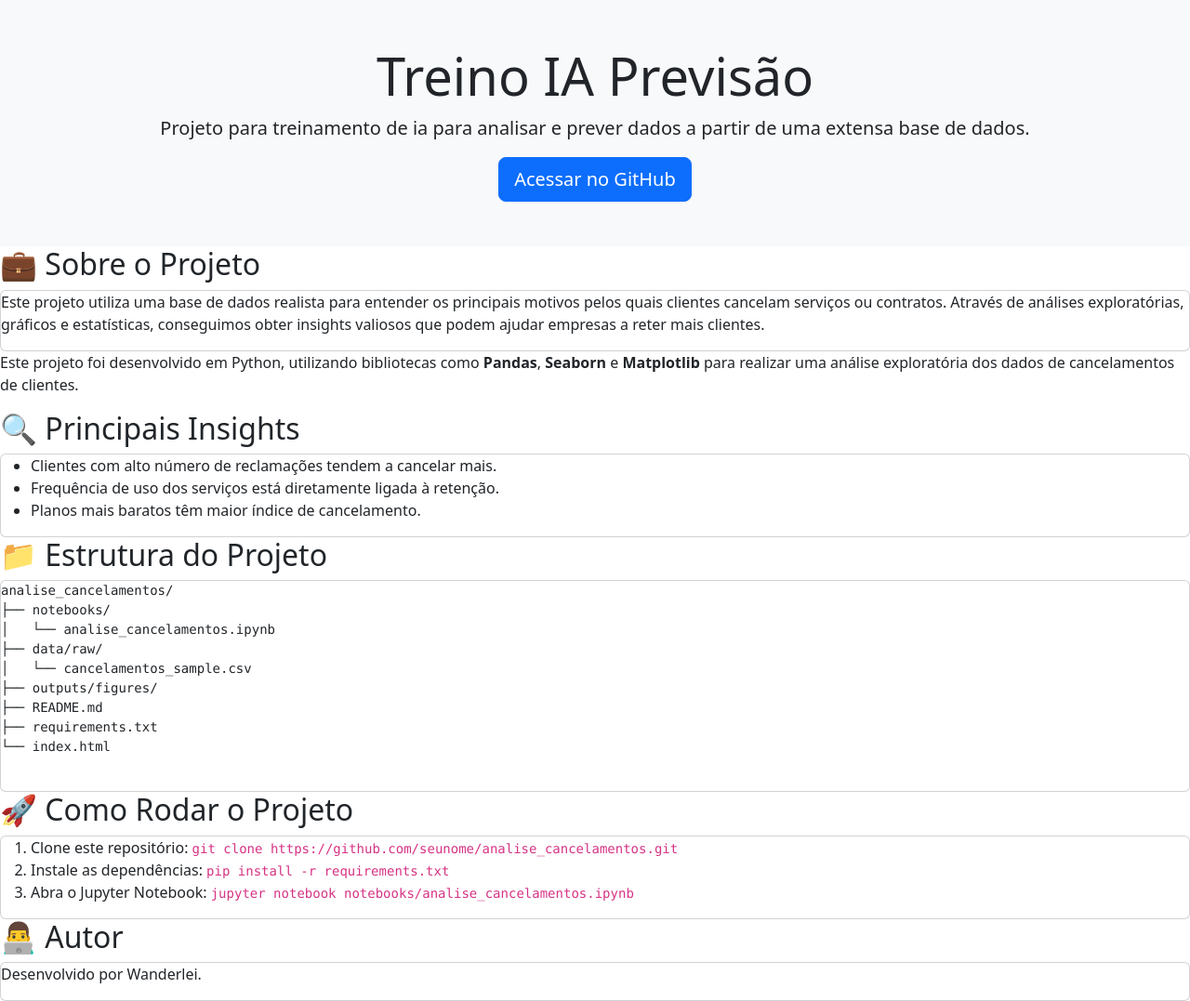
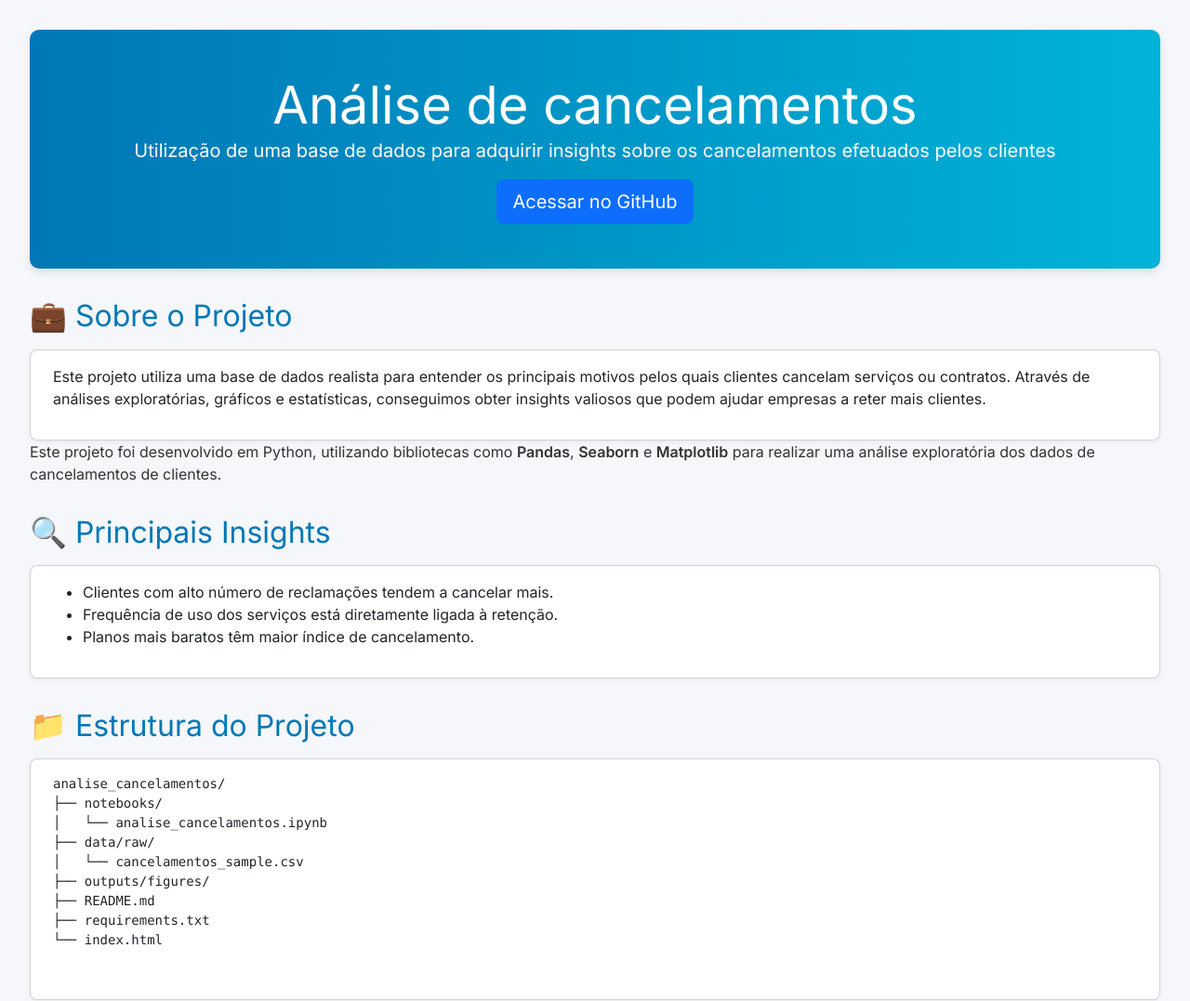
Before and after one commit to wssjlle/analise_cancelamentos, a plain HTML site: page index.html in a window 1280 px wide. Shown: the top 1077 px of the page at 93% size. Drawn offline with nearby package versions, Linux system fonts and the light colour scheme.

Commit message:
versao melhorada do index

```diff
--- a/index.html
+++ b/index.html
@@ -6,14 +6,47 @@
     <title>Análise de Cancelamentos</title>
     <link href="https://fonts.googleapis.com/css2?family=Inter:wght@400;600&display=swap" rel="stylesheet">
     <link href="https://cdn.jsdelivr.net/npm/bootstrap@5.3.0/dist/css/bootstrap.min.css" rel="stylesheet"/>
-
+    <style>
+        body {
+            font-family: 'Inter', sans-serif;
+            background-color: #f5f7fa;
+            margin: 0;
+            padding: 2rem;
+            color: #333;
+        }
+        header {
+            background: linear-gradient(90deg, #0077b6, #00b4d8);
+            color: white;
+            padding: 1.5rem;
+            border-radius: 10px;
+            margin-bottom: 2rem;
+            box-shadow: 0 4px 10px rgba(0, 0, 0, 0.1);
+        }
+        h1 {
+            margin: 0;
+            font-size: 2rem;
+        }
+        section {
+            margin-bottom: 2rem;
+        }
+        h2 {
+            color: #0077b6;
+        }
+        .card {
+            background-color: white;
+            padding: 1rem 1.5rem;
+            border-radius: 8px;
+            box-shadow: 0 2px 5px rgba(0,0,0,0.05);
+            margin-top: 1rem;
+        }
+    </style>
 </head>
 <body>
 
 <header class="bg-light py-5">
     <div class="container text-center">
-      <h1 class="display-4">Treino IA Previsão</h1>
-      <p class="lead">Projeto para treinamento de ia para analisar e prever dados a partir de uma extensa base de dados.</p>
+      <h1 class="display-4">Análise de cancelamentos</h1>
+      <p class="lead">Utilização de uma base de dados para adquirir insights sobre os cancelamentos efetuados pelos clientes</p>
       <a href="https://github.com/wssjlle/treino_ia_previsao" class="btn btn-primary btn-lg" target="_blank">Acessar no GitHub</a>
     </div>
   </header>
```
